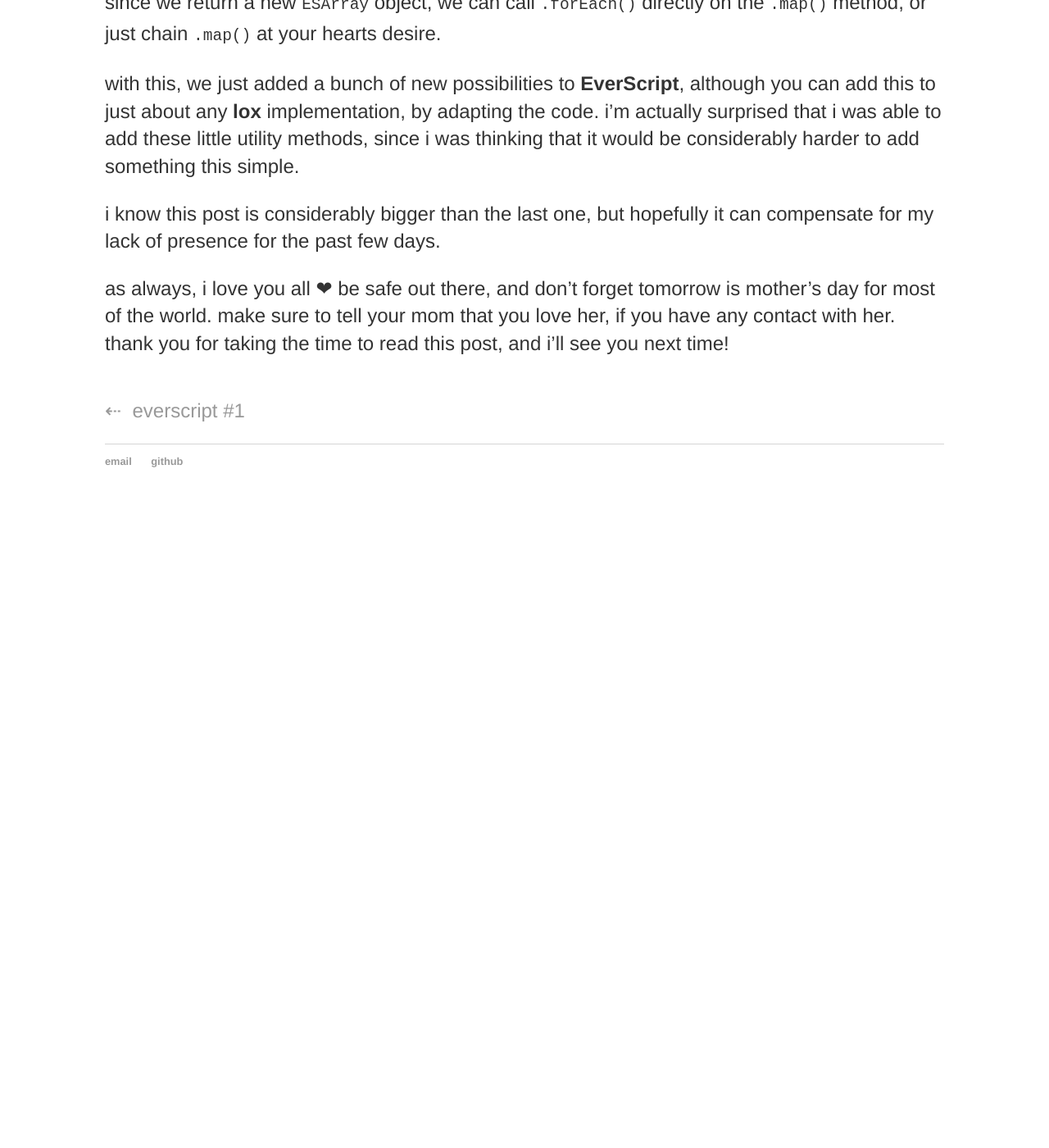
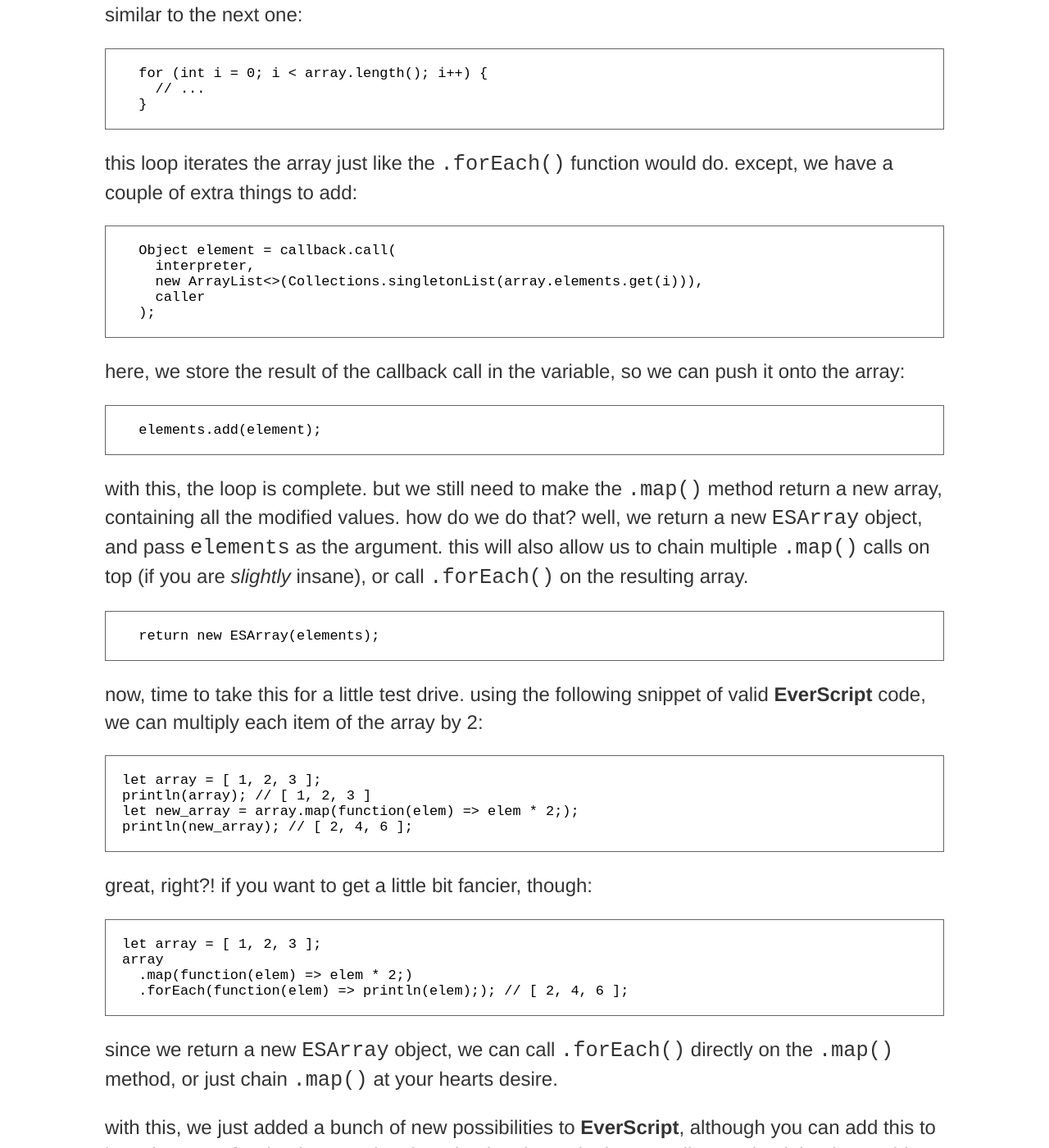
Before and after one commit to andre-1337/andre-1337.github.io, a Jekyll site: the page built from _posts/2021-05-02-making-arrays-more-useful-in-everscript.md, in a window 1280 px wide and 1400 px high, scrolled down 5847 px. Shown: the whole window at 82% size. Built offline with Jekyll 4.4.1, drawn with Linux system fonts in a browser that asks for light colours; before the commit the page ends 6477 px from its top, so only the background shows below that; some of the changed text lies outside the part shown.

Commit message:
This is what happens when you don't see the result locally first :P

````diff
--- a/_posts/2021-05-02-making-arrays-more-useful-in-everscript.md
+++ b/_posts/2021-05-02-making-arrays-more-useful-in-everscript.md
@@ -84,7 +84,9 @@
   } else callback = (ESFunction) arguments.get(0);
 
   if (callback.arity() < 1 || callback.arity() > 1) {
-    throw new RuntimeError(caller, "Expected callback to take 1 argument, got " + callback.arity() + " instead.");
+    throw new RuntimeError(
+      caller, "Expected callback to take 1 argument, got " + callback.arity() + " instead."
+    );
   }
 ```
 
@@ -96,7 +98,11 @@
 
 ```java
   for (int i = 0; i < array.length(); i++) {
-    callback.call(interpreter, new ArrayList<>(Collections.singletonList(array.elements.get(i))), caller);
+    callback.call(
+      interpreter,
+      new ArrayList<>(Collections.singletonList(array.elements.get(i))),
+      caller
+    );
   }
 ```
 
@@ -151,7 +157,9 @@
     } else callback = (ESFunction) arguments.get(0);
 
     if (callback.arity() < 1 || callback.arity() > 1) {
-      throw new RuntimeError(caller, "Expected callback to take 1 argument, got " + callback.arity() + " instead.");
+      throw new RuntimeError(
+        caller, "Expected callback to take 1 argument, got " + callback.arity() + " instead."
+      );
     }
     // ...
   }
@@ -176,7 +184,11 @@
 this loop iterates the array just like the `.forEach()` function would do. except, we have a couple of extra things to add:
 
 ```java
-  Object element = callback.call(interpreter, new ArrayList<>(Collections.singletonList(array.elements.get(i))), caller);
+  Object element = callback.call(
+    interpreter,
+    new ArrayList<>(Collections.singletonList(array.elements.get(i))),
+    caller
+  );
 ```
 
 here, we store the result of the callback call in the variable, so we can push it onto the array:
@@ -206,7 +218,7 @@
 let array = [ 1, 2, 3 ];
 array
   .map(function(elem) => elem * 2;)
-  .forEach(function(elem) => println(elem);); [ 2, 4, 6 ];
+  .forEach(function(elem) => println(elem);); // [ 2, 4, 6 ];
 ```
 
 since we return a new `ESArray` object, we can call `.forEach()` directly on the `.map()` method, or just chain `.map()` at your hearts desire.
@@ -215,4 +227,4 @@
 
 i know this post is considerably bigger than the last one, but hopefully it can compensate for my lack of presence for the past few days.
 
-as always, i love you all &#10084; be safe out there, and don't forget tomorrow is mother's day for most of the world. make sure to tell your mom that you love her, if you have any contact with her. thank you for taking the time to read this post, and i'll see you next time!
+as always, i love you all &#10084; be safe out there, and don't forget that today is mother's day for most of the world. make sure to tell your mom that you love her, if you have any contact with her. thank you for taking the time to read this post, and i'll see you next time!
--- a/css/main.css
+++ b/css/main.css
@@ -61,6 +61,17 @@
   font-size: .8em;
 }
 
+ul {
+  margin: 20px auto 40px;
+}
+
+ul li {
+  list-style: disc;
+  font-size: 1.5em;
+  color: #333;
+  line-height: 1.4em;
+}
+
 ul.posts {
   margin: 20px auto 40px;
 }
@@ -104,3 +115,13 @@
   text-decoration: none;
   color: #333;
 }
+
+pre code {
+  border: 1px solid #666;
+  display: block;
+  padding: 20px;
+}
+
+code {
+  font-size: 1.3em;
+}
````
